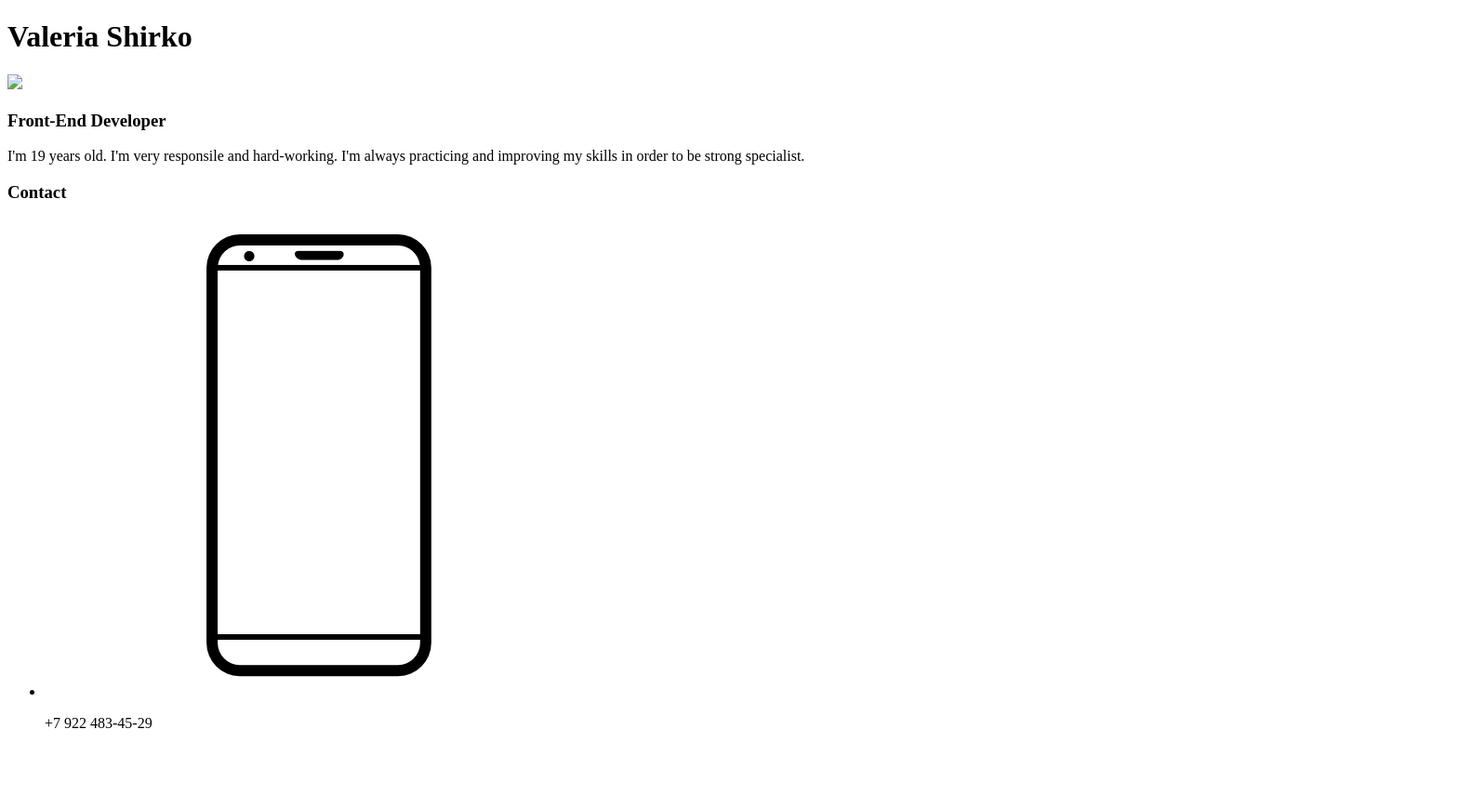
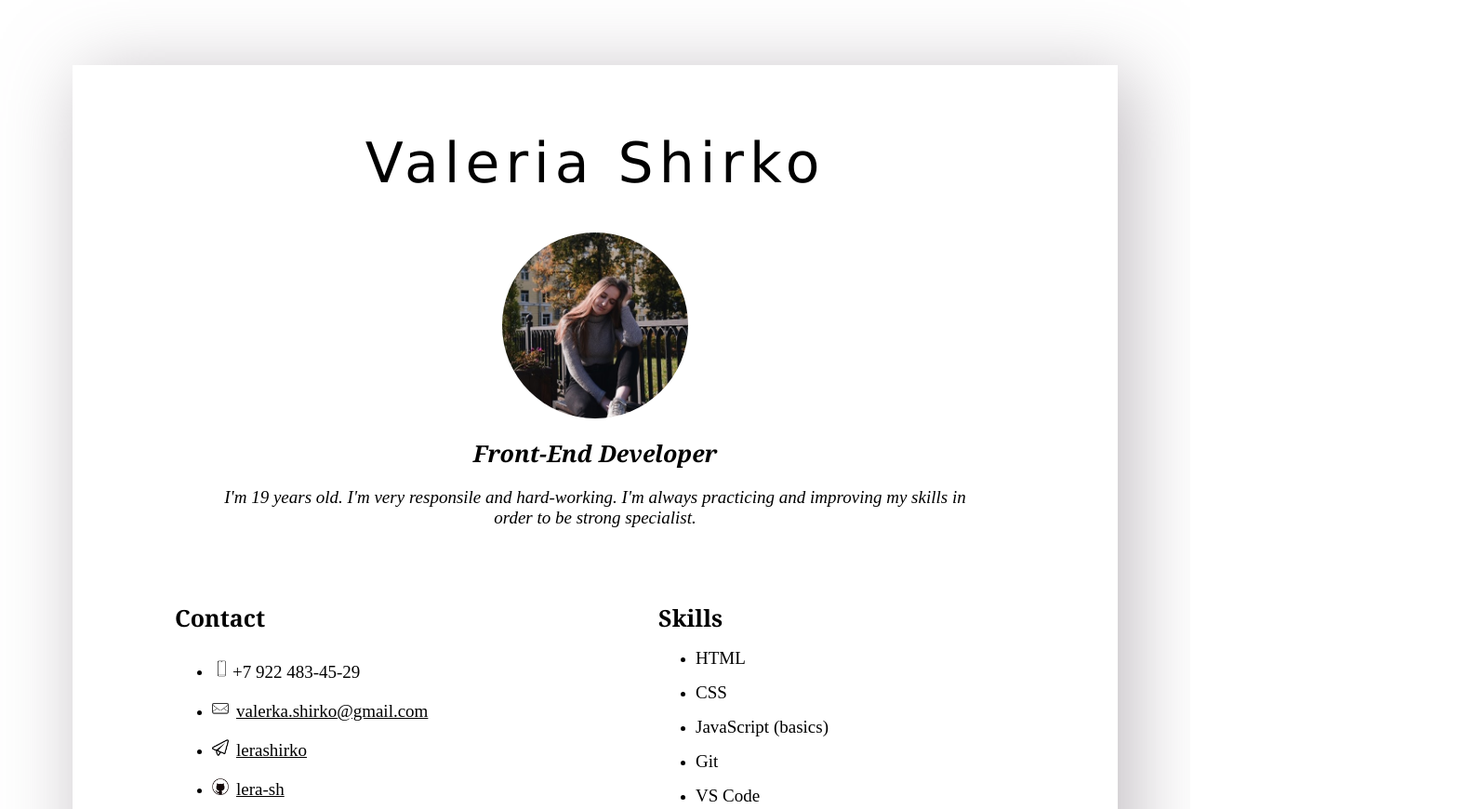
Before and after one commit to lera-sh/renamed, a website: page index.html in a window 1280 px wide. Shown: the top 870 px of the page at 93% size, 1569 px wide, since content can reach past the window. Drawn offline with Linux system fonts and the light colour scheme; the site is published under a folder, as on GitHub Pages, so addresses that start at the root find nothing.

Commit message:
fix: change pathes to files

```diff
--- a/index.html
+++ b/index.html
@@ -1,7 +1,7 @@
 <!DOCTYPE html>
 <html lang="en">
 <head>
-  <link href="/style.css" rel="stylesheet">
+  <link href="style.css" rel="stylesheet">
   <meta charset="UTF-8">
   <meta name="viewport" content="width=device-width, initial-scale=1.0">
   <title>Resume-lera-sh</title>
@@ -10,7 +10,7 @@
   <div class="wrapper">
     <header class="intro-section">
       <h1 class="name">Valeria Shirko</h1>
-      <img class="photo" src="/assets/images/lera-sh-photo.jpg">
+      <img class="photo" src="assets/images/lera-sh-photo.jpg">
       <h3 class="description">Front-End Developer</h3>
       <p class="description-text">I'm 19 years old. I'm very responsile and hard-working. I'm always practicing and improving my skills in order to be strong specialist.</p>
     </header>
```
